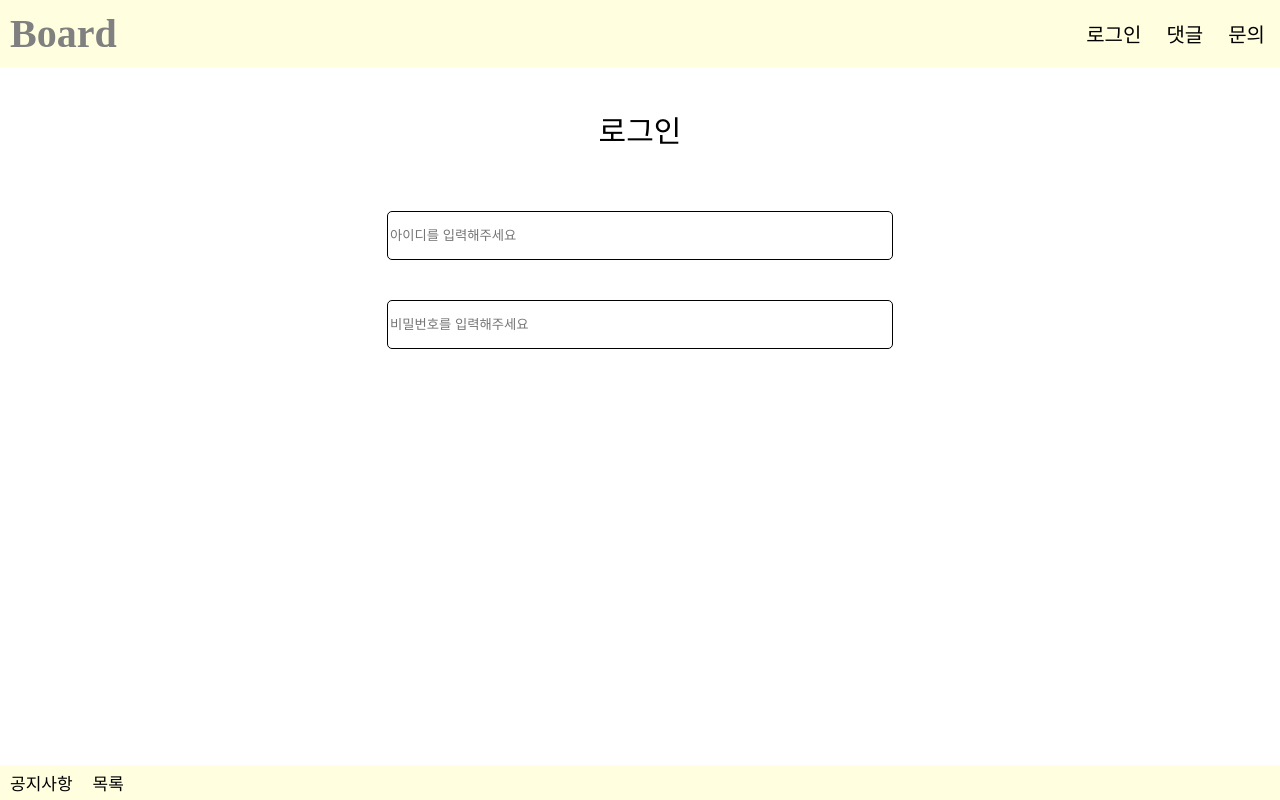
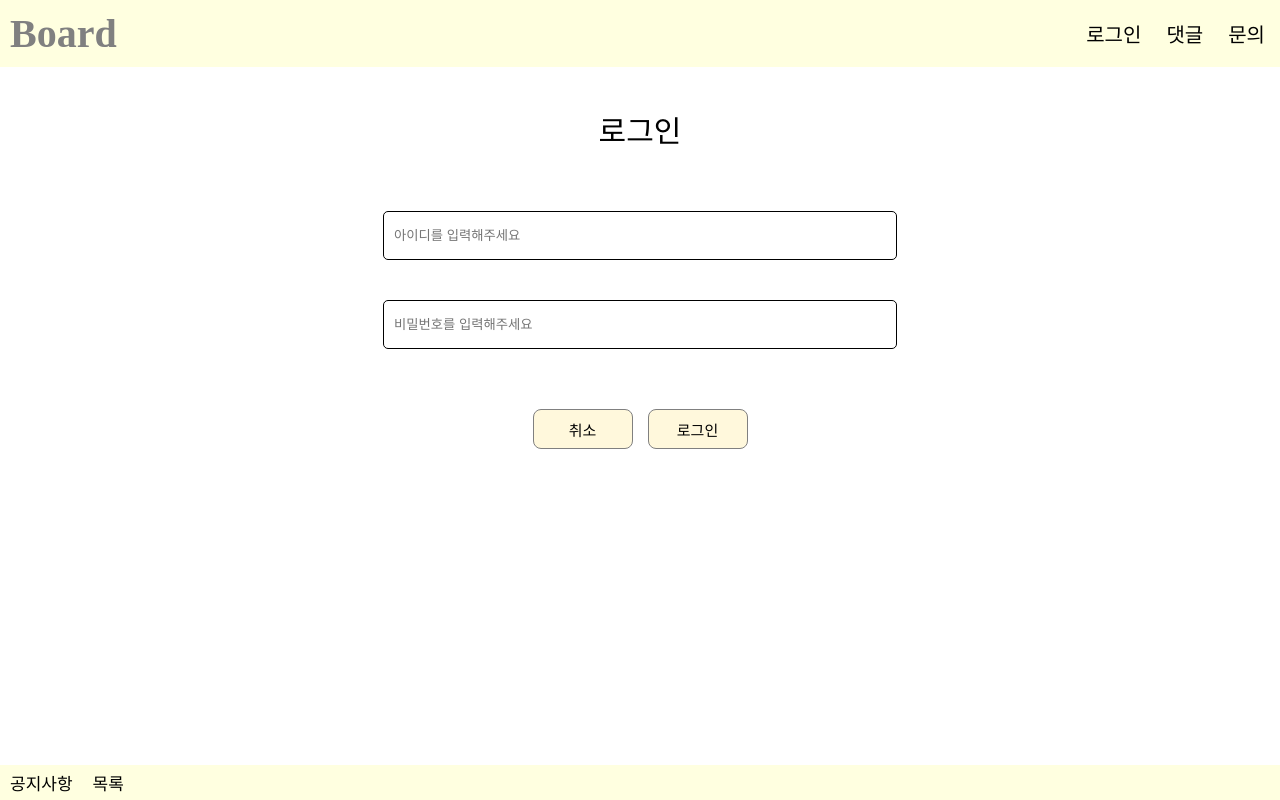
Before and after one commit to sunjaehi/pan, a React (Create React App) app: page /LoginPage in a window 1280 px wide. Built offline with nearby package versions, Linux system fonts and the light colour scheme; a web font is replaced by a local one.

Commit message:
feat : 로그인 페이지 수정 중

```diff
--- a/src/page/LoginPage.jsx
+++ b/src/page/LoginPage.jsx
@@ -1,6 +1,7 @@
 import React, { useState } from "react";
 import { useNavigate } from "react-router-dom";
 import styled from "styled-components";
+import Button from "../ui/Button";
 
 const Container = styled.div`
     display:flex;
@@ -24,20 +25,27 @@ const IdInput = styled.input`
     border-radius:5px;
     margin:20px;
     border:1px solid;
+    padding-left:10px;
 `;
-const LoginButton = styled.button`
-    border-radius:5px;
-    flex-direction:row;
+const InnerContainer = styled.div`
     display:flex;
+    align-items:center;
+    justify-content:center; /*가로정렬*/
+    gap:15px;
+    margin-top:40px;
 `;
+
 
 function LoginPage() {
     const [username, setUsername] = useState('');
     const [userPassword, setUserpassword] = useState('');
 
-    const onField = e => {
+    const onId = e => {
         setUsername(e.target.value);
     };
+    const onPassword = e => {
+        setUserpassword(e.target.value);
+    }
 
     return (
         <Container>
@@ -46,15 +54,20 @@ function LoginPage() {
                 type="text"
                 name="username"
                 value={username}
-                onChange={onField}
+                onChange={onId}
                 placeholder="아이디를 입력해주세요"
             />
             <IdInput
                 type="text"
                 name="userPassword"
                 value={userPassword}
+                onChange={onPassword}
                 placeholder="비밀번호를 입력해주세요"
             />
+            <InnerContainer>
+                <Button>취소</Button>
+                <Button>로그인</Button>
+            </InnerContainer>
         </Container>
 
     )
--- a/src/ui/Button.jsx
+++ b/src/ui/Button.jsx
@@ -2,24 +2,27 @@ import React from "react";
 import styled from "styled-components";
 
 const StyledButton=styled.button`
-    padding:4px 4px;
+    padding:5px 10px;
     font-size:15px;
-    flex-direction:column;
+    flex-direction:row;
     align-items: center;
-    justify-content: flex-start;
+    justify-content: center;
     border: 1px solid grey;
     border-width:1px;
     border-radius:8px;
     cursor:pointer;
-    background: white;
+    background: #fff8dc;
+    width:100px;
+    height:40px;
     margin-bottom :10px;
     display:flex;
     &:hover {
-        background: lightgrey;
+        background: #ffebcd;
     }
 `;
-function Button(props) {
-    const {name,onClick}=props;
-    return <StyledButton onClick={onClick}>{name || "button"}</StyledButton>;
+function Button({children,...props}) {
+    return (
+        <StyledButton {...props}>{children}</StyledButton>
+    )
 }
 export default Button;
```
